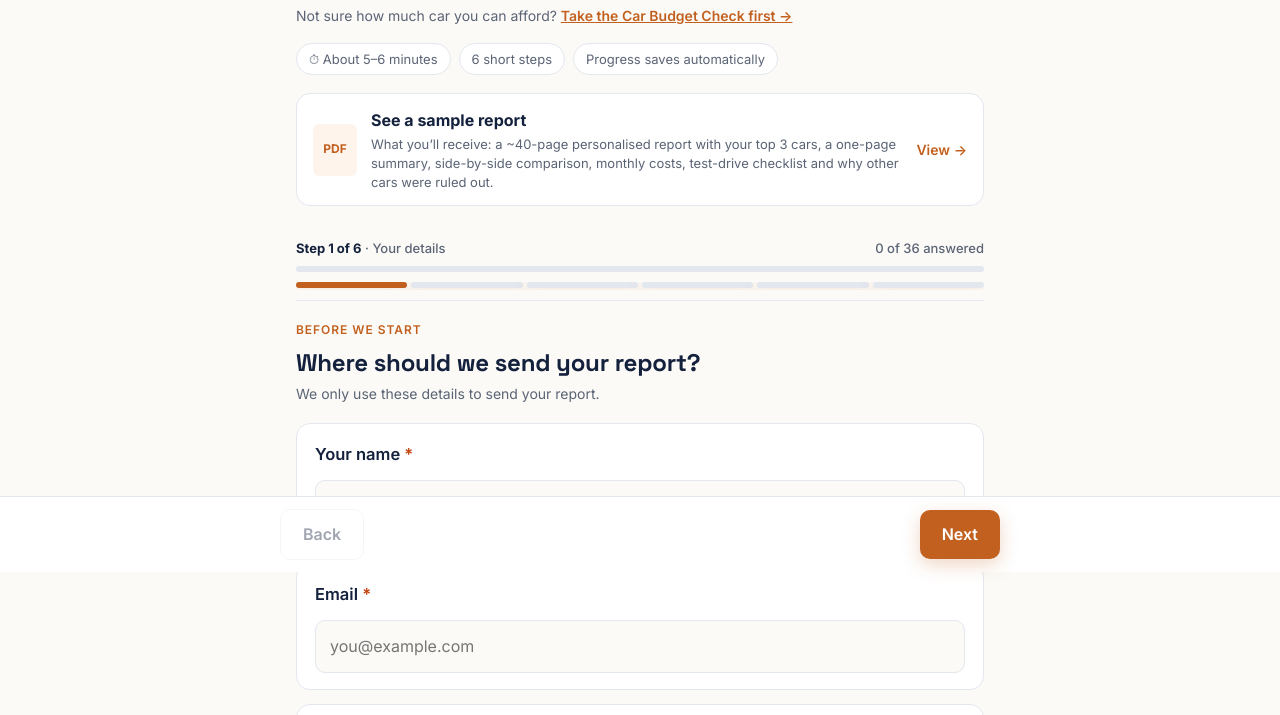
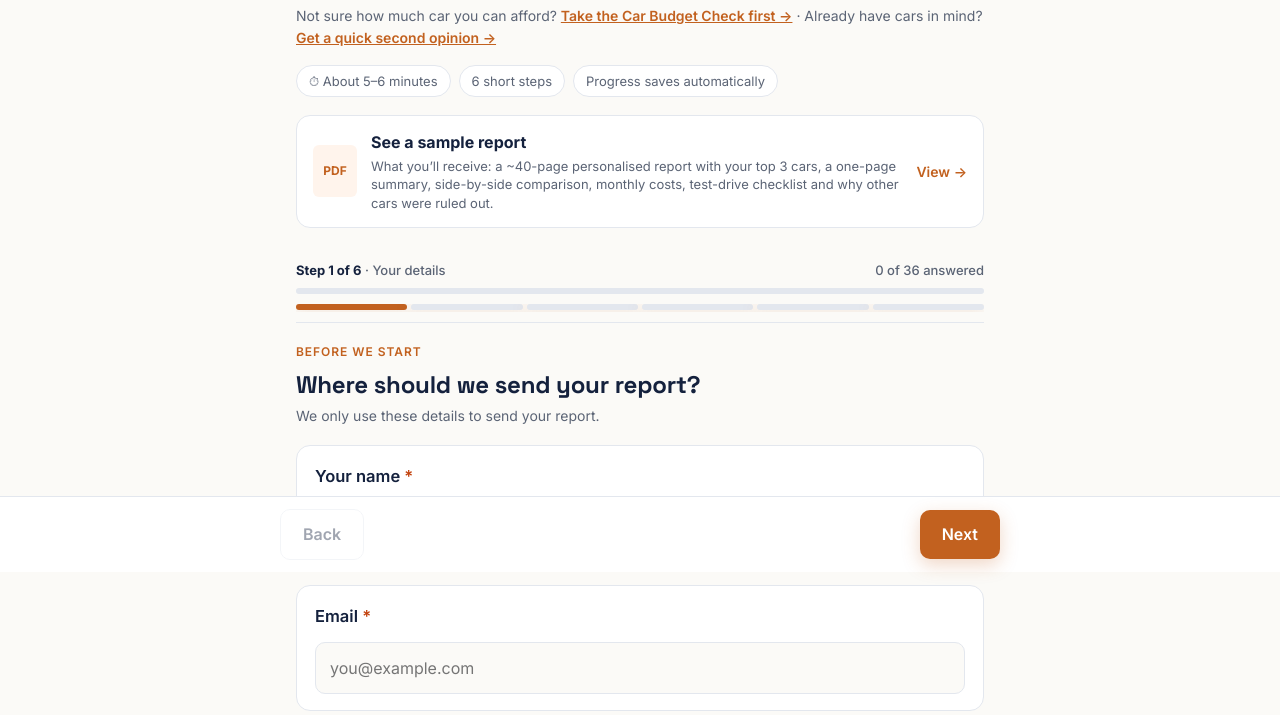
Before and after one commit to aarjav11-ux/car-advisor, a plain HTML site: page index.html in a window 1280 px wide. Shown: the part 228-943 px from the top of the page. Drawn offline with Linux system fonts and the light colour scheme.

Commit message:
Link to car second opinion

```diff
--- a/index.html
+++ b/index.html
@@ -99,7 +99,7 @@ button:not(.ghost){box-shadow:0 6px 18px rgba(194,97,31,.25)}
 <header class="hero">
 <span class="eb">Booking se pehle ek baar</span>
 <h1>Find the right car for you</h1>
-<p>Answer a few questions about your budget, driving and family. We’ll email you a personalised report with three recommended cars.</p><p style="margin-top:8px;font-size:14px">Not sure how much car you can afford? <a href="https://aarjav11-ux.github.io/car-budget/" style="color:var(--acc);font-weight:600">Take the Car Budget Check first →</a></p>
+<p>Answer a few questions about your budget, driving and family. We’ll email you a personalised report with three recommended cars.</p><p style="margin-top:8px;font-size:14px">Not sure how much car you can afford? <a href="https://aarjav11-ux.github.io/car-budget/" style="color:var(--acc);font-weight:600">Take the Car Budget Check first →</a> · Already have cars in mind? <a href="https://aarjav11-ux.github.io/secondopinion/" style="color:#c2611f;font-weight:600">Get a quick second opinion →</a></p>
 <div class="facts"><span>⏱ About 5–6 minutes</span><span>6 short steps</span><span>Progress saves automatically</span></div>
 <a class="sample" href="sample-report.pdf" target="_blank" rel="noopener">
 <span class="sample-ic">PDF</span>
```
